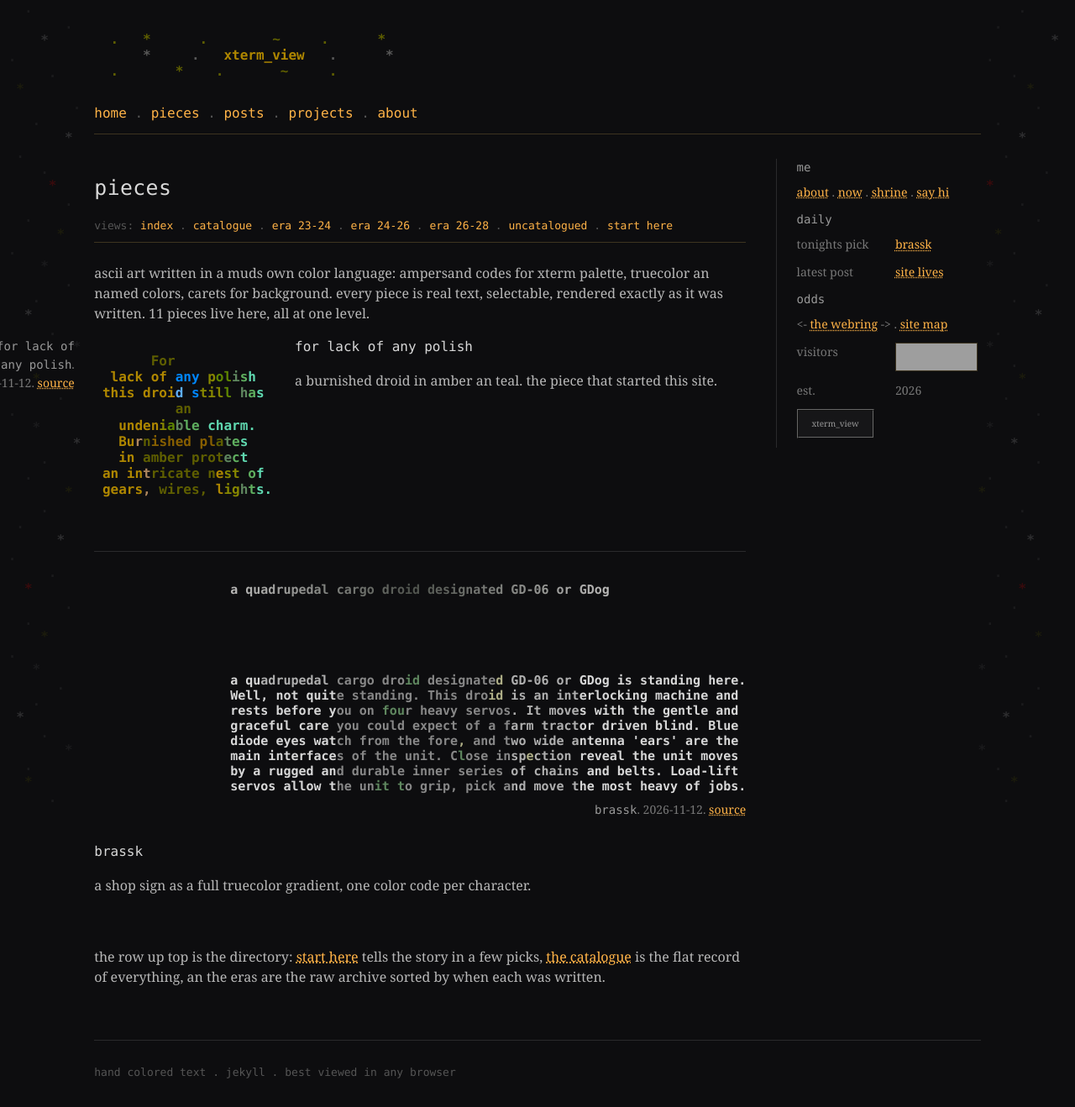
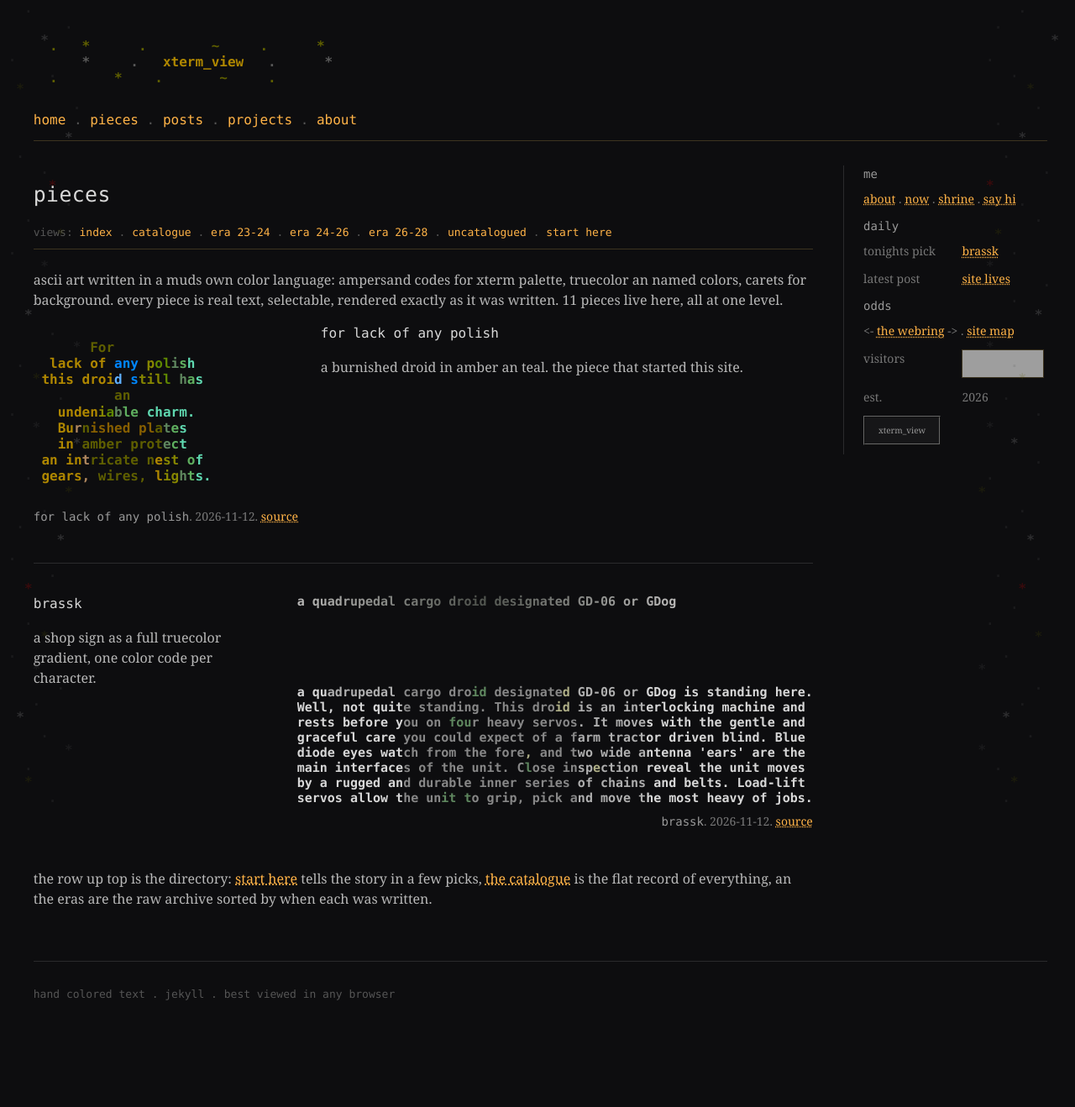
Before and after one commit to jf-atray/jf-atray.github.io, a Jekyll site: the page built from pieces.md, in a window 1280 px wide and 1318 px high. Shown: the whole window at 84% size. Built offline with Jekyll 4.4.1, drawn with Linux system fonts in a browser that asks for light colours; grey boxes are pictures that could not be loaded.

Commit message:
the pages three tracks now
Generated with [Devin](https://devin.ai)

Co-Authored-By: Devin <158243242+devin-ai-integration[bot]@users.noreply.github.com>

```diff
--- a/assets/site.css
+++ b/assets/site.css
@@ -34,13 +34,17 @@ body {
   background: var(--bg);
   color: var(--ink);
   font: 16px/1.5 Georgia, "Times New Roman", serif;
-  max-width: 118ch;
-  margin: 0 auto;
+  /* the page is three tracks: gutter, content, gutter. the frs
+     share leftover 2:1 so the rail side stays the thinner blank,
+     an collapse to nothing on narrow windows. the content track
+     holds the full footprint: 100ch col + 4ch gap + 31ch rail */
+  display: grid;
+  grid-template-columns: 2fr minmax(0, 135ch) 1fr;
   padding: 2ch;
 }
+body > * { grid-column: 2; }
 
-/* the page is wider than the measure. prose column plus a
-   furniture rail */
+/* prose column plus a furniture rail */
 main { display: flex; flex-wrap: wrap; gap: 4ch; align-items: flex-start; }
 .col { flex: 1; min-width: min(45ch, 100%); }
 .rail {
@@ -190,7 +194,7 @@ body.caps-l .xterm-fig figcaption {
   position: absolute; right: 100%; top: 0;
   width: 16ch; margin: 0 3ch 0 0;
 }
-@media (max-width: 150ch) {
+@media (max-width: 175ch) {
   .xterm-fig.cap-l figcaption, .xterm-fig.cap-r figcaption,
   body.caps-l .xterm-fig figcaption {
     position: static; width: auto; margin: 1ch 0 0; text-align: right;
```
